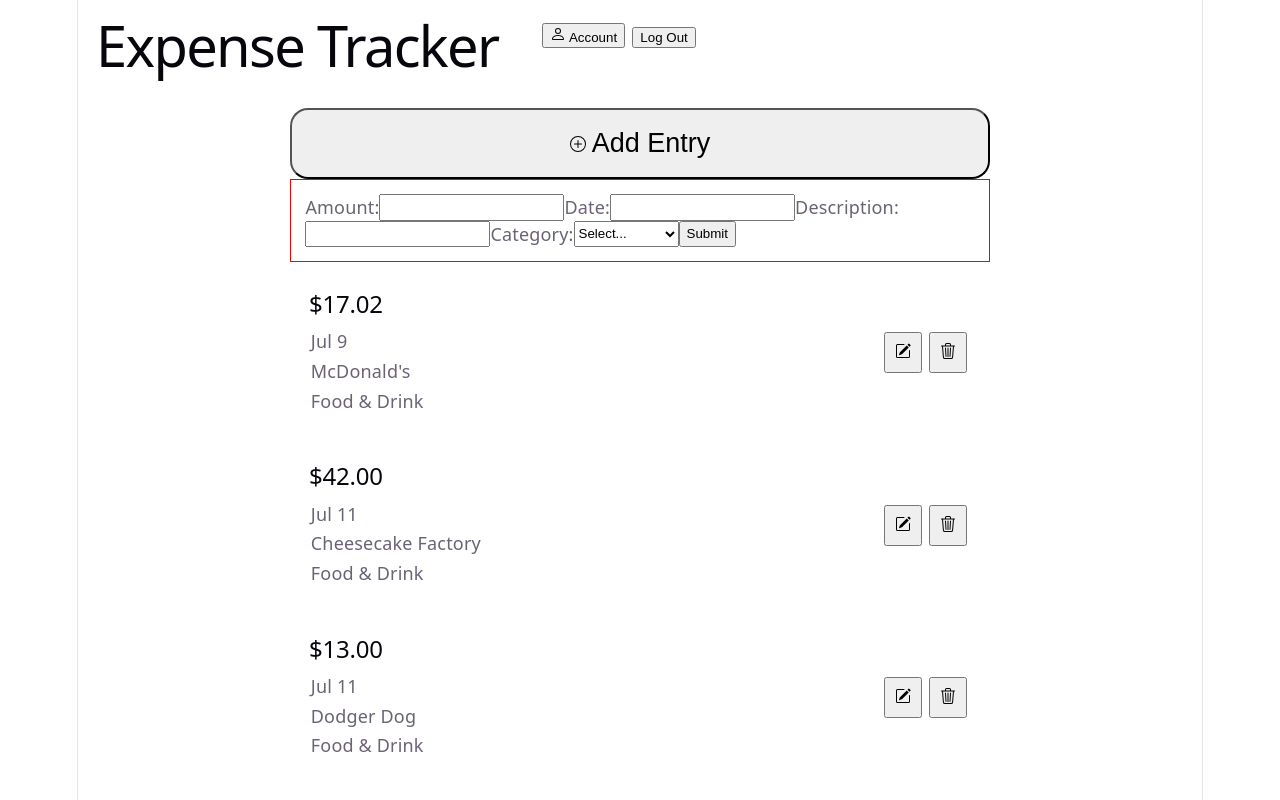
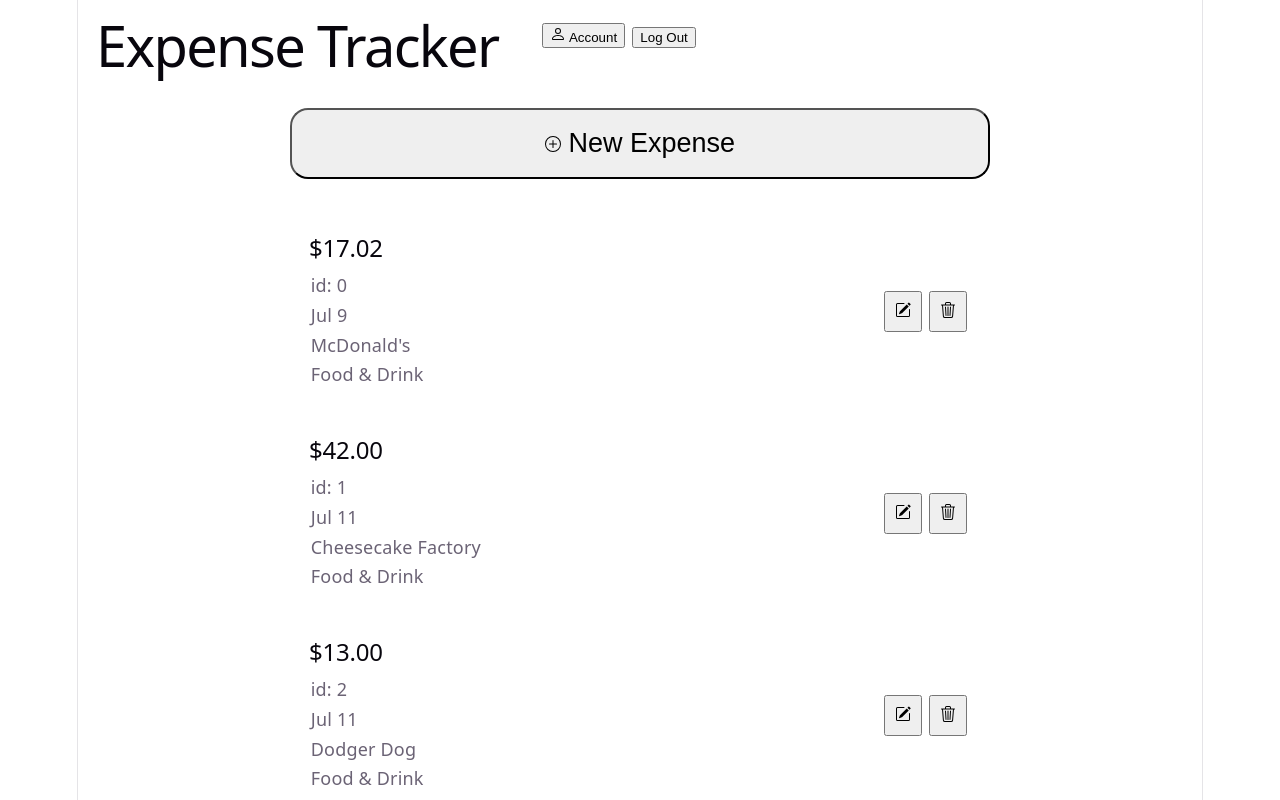
Before and after one commit to walkersmith2/PocketFlow, a React (Vite) app: page / in a window 1280 px wide. Shown: the top 800 px of the page. Built offline with nearby package versions, Linux system fonts and the light colour scheme.

Commit message:
added new expense form functionality, delete button functionality

```diff
--- a/src/App.css
+++ b/src/App.css
@@ -23,20 +23,27 @@ main {
   /* border: 1px solid red; */
 }
 
-#add-entry-btn {
+.add-expense-btn {
   width: 100%;
   border-radius: 1rem;
   padding: 1rem;
+  margin: 1rem 0;
   font-size: 1.5rem;
 }
 
-.add-entry-form {
+.add-expense-form {
+  display: flex;
   width: auto;
-  display: flex;
   flex-direction: row;
-  border: 1px solid red;
+  border: 0.1rem solid white;
+  /* border: 1px solid red; */
+  border-radius: 1rem;
   flex-wrap: wrap;
   padding: 0.8rem;
+}
+
+.add-expense-form * {
+  margin: 0.5rem;
 }
 
 #expenses-ul {
--- a/src/App.jsx
+++ b/src/App.jsx
@@ -1,37 +1,67 @@
 import { useState } from 'react'
 import './App.css'
 import ExpenseCard from './components/ExpenseCard'
-import AddEntryForm from './components/AddEntryForm'
-import AddIcon from './assets/add-icon.svg?react';
+import AddExpenseComponent from './components/AddExpenseComponent'
 import PersonIcon from './assets/person-icon.svg?react';
 
+
 function App() {
+
   const [expenses, setExpenses] = useState([
     {
+      id: 0,
       amount: 17.02,
       description: "McDonald's",
       category: "Food & Drink",
       date: "Jul 9",
     },
     {
+      id: 1,
       amount: 42,
       description: "Cheesecake Factory",
       category: "Food & Drink",
       date: "Jul 11",
     },
     {
+      id: 2,
       amount: 13,
       description: "Dodger Dog",
       category: "Food & Drink",
       date: "Jul 11",
     },
     {
+      id: 3,
       amount: 60,
       description: "Six Flags",
       category: "Entertainment",
       date: "Jul 12",
     }
   ])
+
+  const [nextUID, setNextUID] = useState(4);
+
+  function getNextUID() {
+    const currentUID = nextUID;
+    setNextUID(nextUID + 1);
+    return currentUID;
+  }
+
+  function deleteExpense(expenseId) {
+    setExpenses(expenses.filter((expense) => expense.id != expenseId));
+  }
+
+  function addExpense(amount, date, description, category) {
+    setExpenses([...expenses,
+      {
+        id: getNextUID(),
+        amount: parseFloat(amount),
+        date: date,
+        description: description,
+        category: category
+      }
+    ]);
+  }
+
 
   return (
     <>
@@ -47,12 +77,11 @@ function App() {
         </ul>
       </header>
       <main>
+        <AddExpenseComponent addExpense={addExpense}/>
         <ul id="expenses-ul">
-          <button id="add-entry-btn"><AddIcon /> Add Entry</button>
-          <AddEntryForm />
           {expenses.map((expense, index) => (
             <li key={index}>
-              <ExpenseCard amount={expense.amount} date={expense.date} description={expense.description} category={expense.category} />
+              <ExpenseCard expense={expense} deleteExpense={deleteExpense}/>
             </li>
           ))}
         </ul>
--- a/src/components/AddEntryForm.jsx
+++ /dev/null
@@ -1,23 +0,0 @@
-export default function AddEntryForm() {
-    return (
-        <form className="add-entry-form">
-            <label for="amount-input">Amount: </label>
-            <input id="amount-input" type="text" />
-
-            <label for="date-input">Date: </label>
-            <input id="date-input" type="text" />
-
-            <label for="description-input">Description: </label>
-            <input id="description-input" type="text" />
-
-            <label for="category-select">Category: </label>
-            <select id="category-select">
-                <option value="">Select...</option>
-                <option value="Food & Drink">Food & Drink</option>
-                <option value="Entertainment">Entertainment</option>
-                <option value="Rent/Utilities">Rent/Utilities</option>
-            </select>
-            <button type="submit">Submit</button>
-        </form>
-    )
-}
--- /dev/null
+++ b/src/components/AddExpenseComponent.jsx
@@ -0,0 +1,52 @@
+import { useState } from 'react';
+import AddIcon from '../assets/add-icon.svg?react';
+
+export default function AddExpenseComponent({ addExpense }) {
+    const [isVisible, setIsVisible] = useState(false);
+
+    function handleClick() {
+        setIsVisible(!isVisible);
+    }
+
+    const handleSubmit = (formData) => {
+        const amount = parseFloat(formData.get("amount"));
+        const date = formData.get("date");
+        const description = formData.get("description");
+        const category = formData.get("category");
+
+        addExpense(amount, date, description, category);
+        setIsVisible(false);
+    }
+
+    return (
+        <div className="add-expense-component">
+            <button className="add-expense-btn" onClick={handleClick}><AddIcon /> New Expense</button>
+            {isVisible && (
+                <form className="add-expense-form" action={handleSubmit}>
+                    <label>
+                        Amount:
+                        <input name="amount" type="text" />
+                    </label>
+                    <label>
+                        Date:
+                        <input name="date" id="date-input" type="text" />
+                    </label>
+                    <label>
+                        Description:
+                        <input name="description" id="description-input" type="text" />
+                    </label>
+
+                    <label>Category:
+                        <select name="category" id="category-select">
+                            <option value="">Select...</option>
+                            <option value="Food & Drink">Food & Drink</option>
+                            <option value="Entertainment">Entertainment</option>
+                            <option value="Rent/Utilities">Rent/Utilities</option>
+                        </select>
+                    </label>
+                    <button type="submit">Add Expense</button>
+                </form>
+            )}
+        </div>
+    );
+}
--- a/src/components/ExpenseCard.jsx
+++ b/src/components/ExpenseCard.jsx
@@ -4,21 +4,30 @@ import DeleteIcon from '../assets/trash-icon.svg?react';
 
 
 
-export default function ExpenseCard({amount, date, description, category}) {
+export default function ExpenseCard({ expense, deleteExpense }) {
+    function handleEdit() {
+        console.log("edited");
+    }
+
+    function handleDelete() {
+        console.log("deleted");
+        deleteExpense(expense.id);
+    }
 
     return (
         <div className={styles.expenseCard}>
             <div className={styles.textDiv}>
-                <h2>${amount.toFixed(2)}</h2>
+                <h2>${expense.amount.toFixed(2)}</h2>
                 <div className={styles.subtitleDiv} id="subtitle-div">
-                    <p>{date}</p>
-                    <p>{description}</p>
-                    <p id="test">{category}</p>
+                    <p>id: {expense.id}</p>
+                    <p>{expense.date}</p>
+                    <p>{expense.description}</p>
+                    <p id="test">{expense.category}</p>
                 </div>
             </div>
             <div className={styles.btnDiv}>
-                <button><EditIcon /></button>
-                <button><DeleteIcon /></button>
+                <button><EditIcon onClick={handleEdit}/></button>
+                <button><DeleteIcon onClick={handleDelete}/></button>
             </div>
         </div>
     )
```
